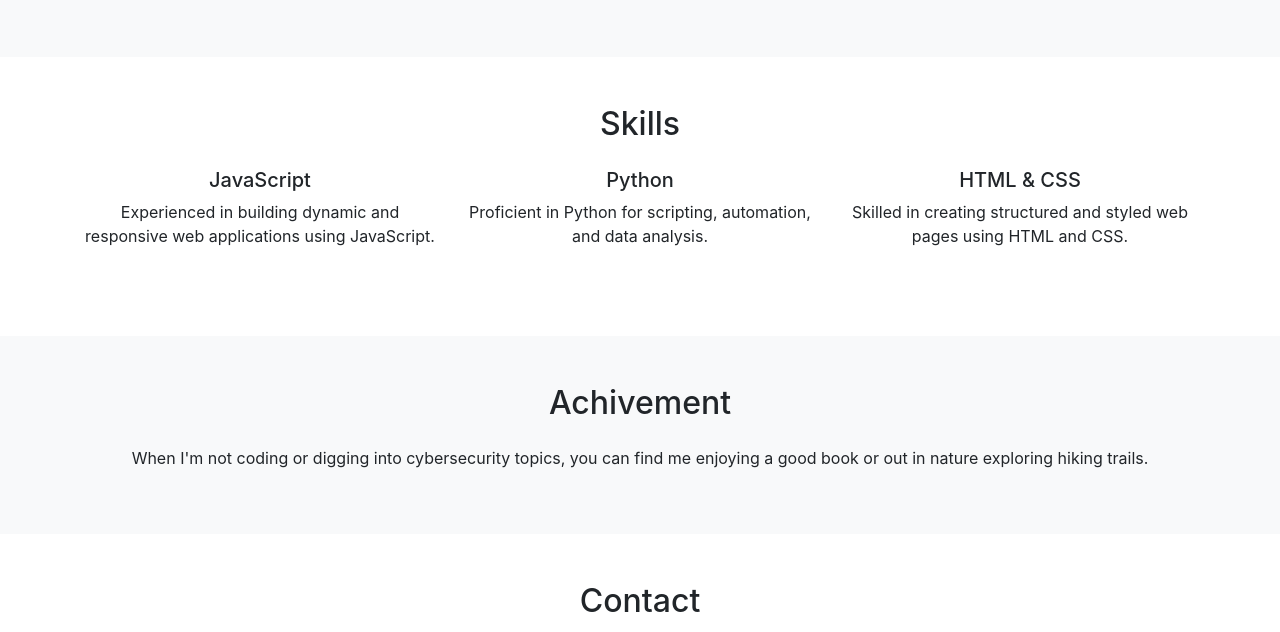
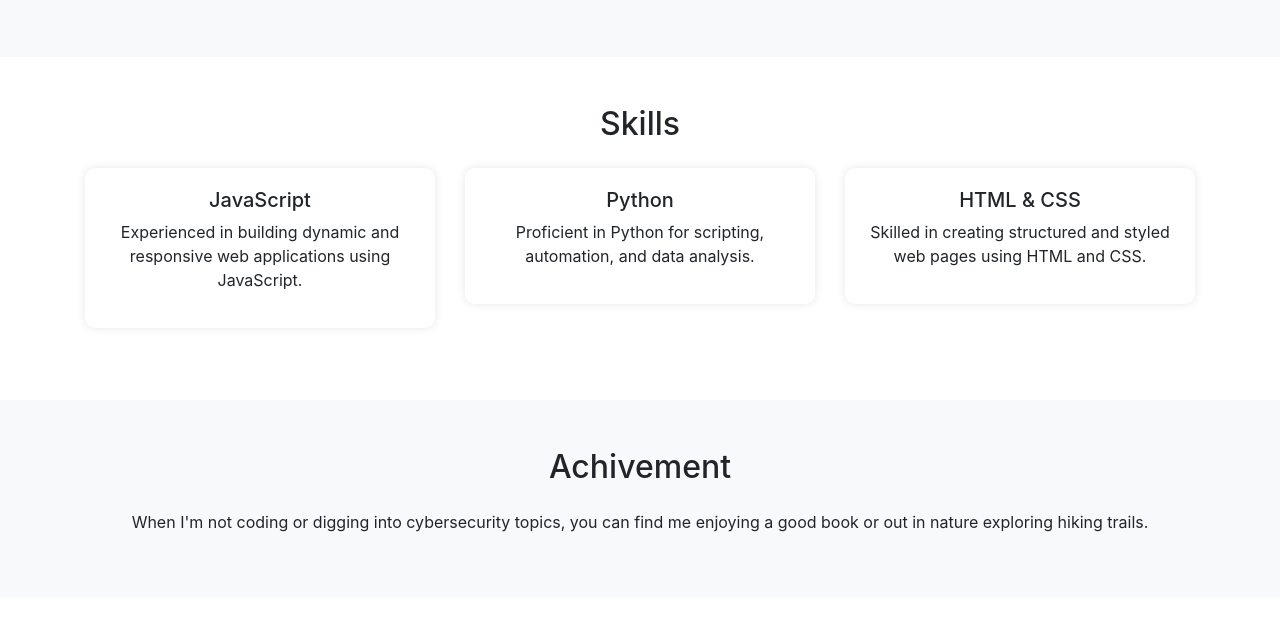
Before and after one commit to Cipherx7/cipherx7.github.io, a plain HTML site: page index.html in a window 1280 px wide. Shown: the part 1306-1938 px from the top of the page. Drawn offline with nearby package versions, Linux system fonts and the light colour scheme; a script that the page names is missing.

Commit message:
Update styles.css
css for skill section

```diff
--- a/styles.css
+++ b/styles.css
@@ -147,3 +147,20 @@ body {
 .custom-icon:hover {
   color: #007bff; /* Change the color on hover (adjust to your preferred color) */
 }
+
+.skills-container {
+  padding: 50px 0;
+  background-color: #f8f9fa;
+}
+
+.skill-card {
+  background-color: white;
+  padding: 20px;
+  border-radius: 10px;
+  box-shadow: 0px 0px 10px rgba(0, 0, 0, 0.1);
+  transition: transform 0.3s;
+}
+
+.skill-card:hover {
+  transform: translateY(-10px);
+}
```
